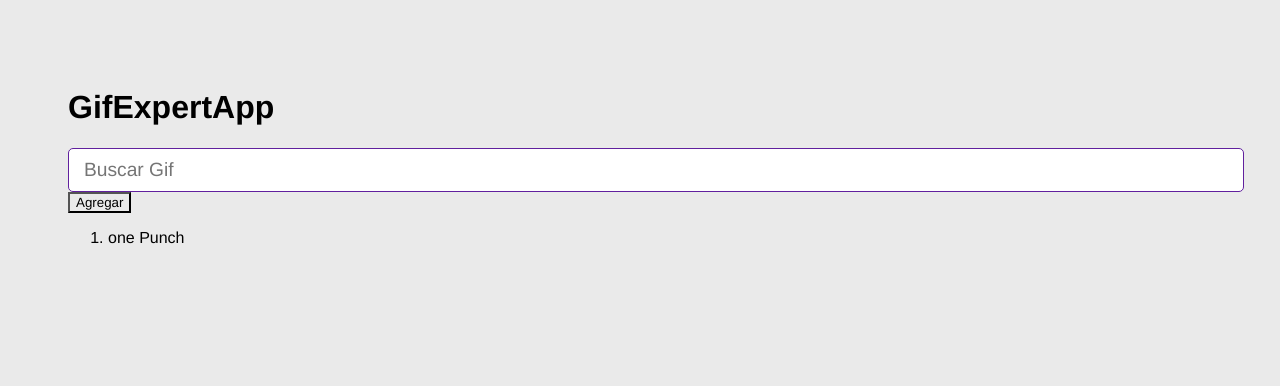
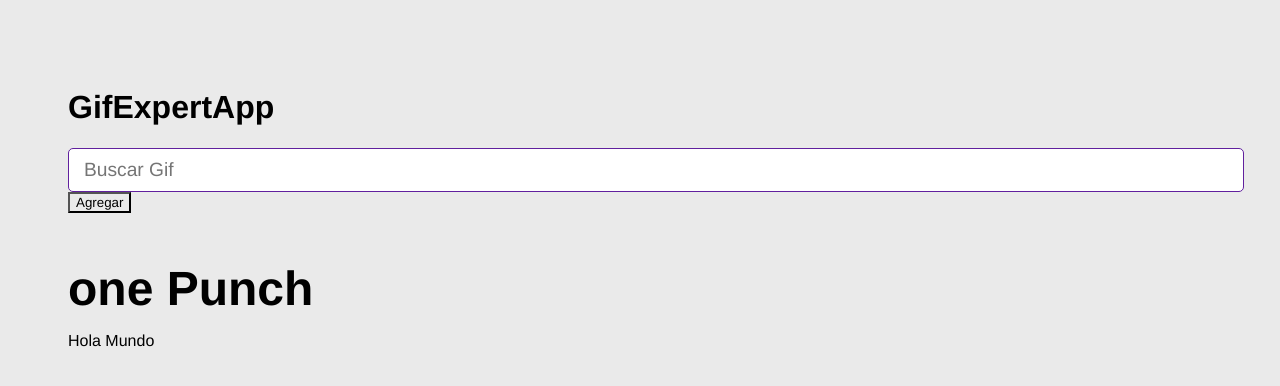
Before and after one commit to Project-Dojo-Portfolio/React_Dojo, a React (Vite) app in the folder Gif-expert-app/: page / in a window 1280 px wide. Shown: the top 386 px of the page. Built offline with nearby package versions, Linux system fonts and the light colour scheme.

Commit message:
RT-82 gifGrid component

```diff
--- a/Gif-expert-app/src/GifExpertApp.jsx
+++ b/Gif-expert-app/src/GifExpertApp.jsx
@@ -1,11 +1,12 @@
 import { useState } from "react";
 import { AddCategory } from "./components/AddCategory";
+import { GifGrid } from "./components/GifGrid";
 
 export const GifExpertApp = () => {
   const [categories, setCategories] = useState(["one Punch"]);
 
-  const onAddCategory = (newCategory='' ) => {
-    if(categories.includes(newCategory.toLowerCase())) return ;
+  const onAddCategory = (newCategory = "") => {
+    if (categories.includes(newCategory.toLowerCase())) return;
     setCategories([...categories, newCategory]);
   };
 
@@ -13,13 +14,13 @@
     <>
       {/* titulo */}
       <h1>GifExpertApp</h1>
-      <AddCategory onNewCategory={(value) => onAddCategory(value)}/>
+      <AddCategory onNewCategory={(value) => onAddCategory(value)} />
       <button onClick={onAddCategory}>Agregar</button>
-      <ol>
+
         {categories.map((category) => (
-          <li key={category}>{category}</li>
+          <GifGrid key={category} category={category} />
         ))}
-      </ol>
+
     </>
   );
 };
--- /dev/null
+++ b/Gif-expert-app/src/components/GifGrid.jsx
@@ -0,0 +1,8 @@
+export const GifGrid = ({ category }) => {
+    return (
+        <>
+            <h3>{category}</h3>
+            <p>Hola Mundo</p>
+        </>
+    )
+};
```
